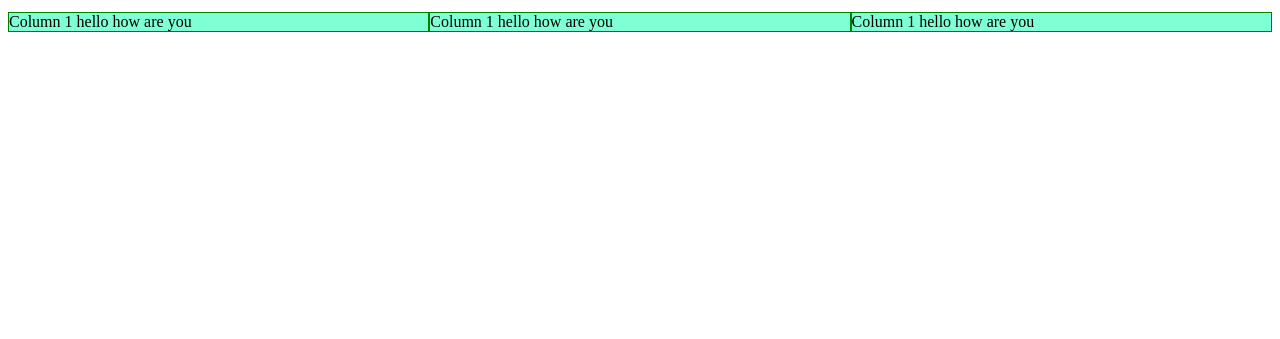
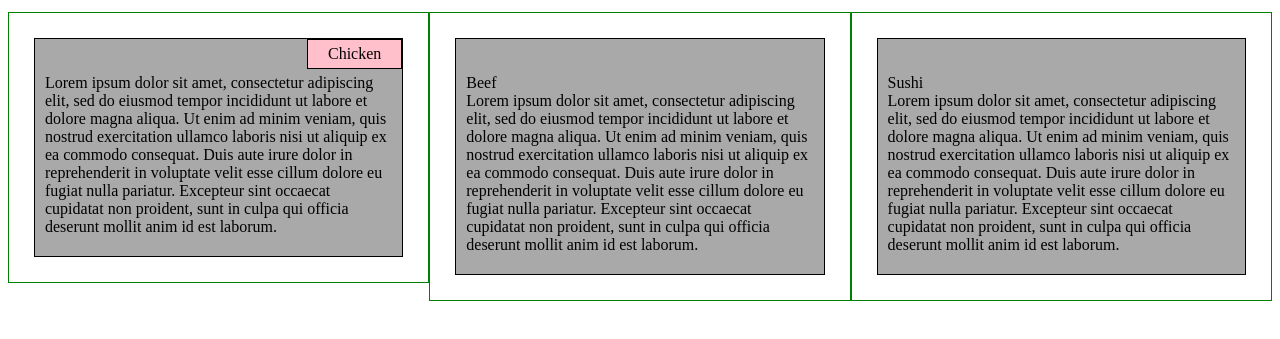
Before and after one commit to elabotL/coursera, a plain HTML site: page index.html in a window 1280 px wide. Shown: the part 61-400 px from the top of the page. Drawn offline with Linux system fonts and the light colour scheme.

Commit message:
Added section title to first column

```diff
--- a/index.html
+++ b/index.html
@@ -11,9 +11,27 @@
 
     <!-- One row with three sections-->
     <div class="row">
-        <div class="col-lg-4 col-md-4"><section>Column 1 hello how are you</section></div>
-        <div class="col-lg-4 col-md-4"><section>Column 1 hello how are you</section></div>
-        <div class="col-lg-4 col-md-4"><section>Column 1 hello how are you</section></div>
+        <div class="col-lg-4 col-md-4">
+            <section>
+                <div class="title1">Chicken</div>
+                <!--<div class="content1">-->Lorem ipsum dolor sit amet, consectetur adipiscing elit, sed do eiusmod tempor incididunt ut labore et dolore magna aliqua. Ut enim ad minim veniam, quis nostrud exercitation ullamco laboris nisi ut aliquip ex ea commodo consequat. Duis aute irure dolor in reprehenderit in voluptate velit esse cillum dolore eu fugiat nulla pariatur. Excepteur sint occaecat cupidatat non proident, sunt in culpa qui officia deserunt mollit anim id est laborum.<!-- </div> -->
+            </section>
+        </div>
+
+        <div class="col-lg-4 col-md-4">
+            <section>
+                <div class="title2">Beef</div>
+                Lorem ipsum dolor sit amet, consectetur adipiscing elit, sed do eiusmod tempor incididunt ut labore et dolore magna aliqua. Ut enim ad minim veniam, quis nostrud exercitation ullamco laboris nisi ut aliquip ex ea commodo consequat. Duis aute irure dolor in reprehenderit in voluptate velit esse cillum dolore eu fugiat nulla pariatur. Excepteur sint occaecat cupidatat non proident, sunt in culpa qui officia deserunt mollit anim id est laborum.
+            </section>
+        </div>
+
+        <div class="col-lg-4 col-md-4">
+            <section>
+                <div class="title3">Sushi</div>
+                Lorem ipsum dolor sit amet, consectetur adipiscing elit, sed do eiusmod tempor incididunt ut labore et dolore magna aliqua. Ut enim ad minim veniam, quis nostrud exercitation ullamco laboris nisi ut aliquip ex ea commodo consequat. Duis aute irure dolor in reprehenderit in voluptate velit esse cillum dolore eu fugiat nulla pariatur. Excepteur sint occaecat cupidatat non proident, sunt in culpa qui officia deserunt mollit anim id est laborum.
+            </section>
+        </div>
+
     </div>
 </body>
 </html>
--- a/stylesheets/styles.css
+++ b/stylesheets/styles.css
@@ -14,7 +14,20 @@ h1 {
 }
 
 section {
-    background-color: aquamarine;
+    position: relative;
+    background-color: darkgrey;
+    border: 1px solid black;
+    margin: 25px;
+    padding: 35px 10px 20px;
+}
+
+.title1{
+    position: absolute;
+    background-color: pink;
+    border: 1px solid black;
+    top: 0;
+    right: 0;
+    padding: 5px 20px;
 }
 
 /* Simple responsive framework */
```
